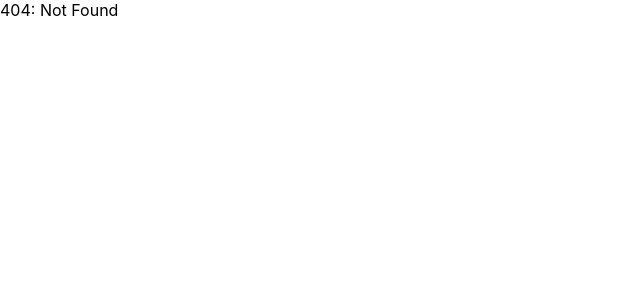
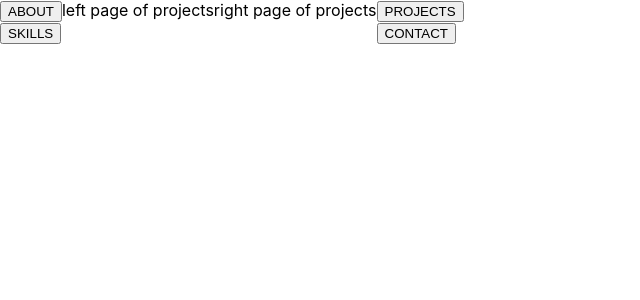
Before and after one commit to MacCabe1888/Professional-Portfolio, a React (Create React App) app: page /projects in a window 1280 px wide. Before the commit this address had no page. Shown: the top 300 px of the page, without its empty margins (0-640 px from the left). Built offline with nearby package versions, Linux system fonts and the light colour scheme.

Commit message:
renamed "portfolio" to "projects" to fix routing issue stemming from having a component with the same name as the repo

```diff
--- a/src/components/Dossier/index.js
+++ b/src/components/Dossier/index.js
@@ -1,6 +1,6 @@
 import React, { Component } from "react";
 import { BrowserRouter as Router, Route, Switch } from "react-router-dom";
-import { About, Contact, NoMatch, Portfolio, Skills } from "../";
+import { About, Contact, NoMatch, Projects, Skills } from "../";
 import "./style.css";
 
 class Dossier extends Component {
@@ -12,7 +12,7 @@ class Dossier extends Component {
               <Route path="/" exact component={About} />
               <Route path="/about" component={About} />
               <Route path="/skills" component={Skills} />
-              <Route path="/portfolio" component={Portfolio} />
+              <Route path="/projects" component={Projects} />
               <Route path="/contact" component={Contact} />
               <Route component={NoMatch} />
             </Switch>
--- a/src/components/Nav/index.js
+++ b/src/components/Nav/index.js
@@ -5,7 +5,7 @@ import "./style.css";
 class Nav extends Component {
   constructor(props) {
     super(props);
-    this.pages = ["about", "skills", "portfolio", "contact"];
+    this.pages = ["about", "skills", "projects", "contact"];
     this.pageName = window.location.href.split("/").pop();
   }
 
--- a/src/components/Portfolio/index.js
+++ b/src/components/Projects/index.js
@@ -2,7 +2,7 @@ import React, { Component } from "react";
 import { Nav, Page } from "../";
 import "./style.css";
 
-class Portfolio extends Component {
+class Projects extends Component {
   render() {
     return (
       <div>
@@ -10,8 +10,8 @@ class Portfolio extends Component {
           class="nav-left"
           pageIndex={2}
         />
-        <Page pageName="portfolio" page="left" />
-        <Page pageName="portfolio" page="right" />
+        <Page pageName="projects" page="left" />
+        <Page pageName="projects" page="right" />
         <Nav
           class="nav-right"
           pageIndex={2}
@@ -21,4 +21,4 @@ class Portfolio extends Component {
   }
 }
 
-export default Portfolio;
+export default Projects;
--- a/src/components/index.js
+++ b/src/components/index.js
@@ -4,7 +4,7 @@ import Dossier from "./Dossier/index";
 import Nav from "./Nav/index";
 import NoMatch from "./NoMatch/index";
 import Page from "./Page/index";
-import Portfolio from "./Portfolio/index";
+import Projects from "./Projects/index";
 import Skills from "./Skills/index";
 
 export {
@@ -14,6 +14,6 @@ export {
   Nav,
   NoMatch,
   Page,
-  Portfolio,
+  Projects,
   Skills
 };
```
Also changed, not shown: src/components/Projects/style.css (added).
